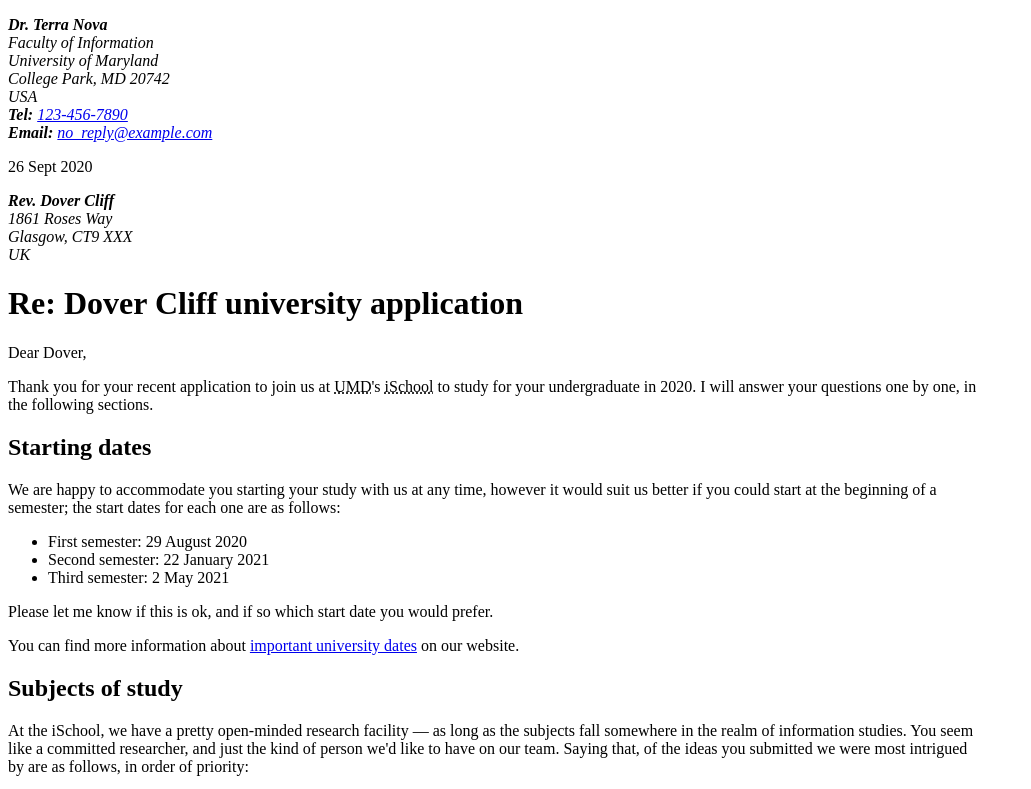
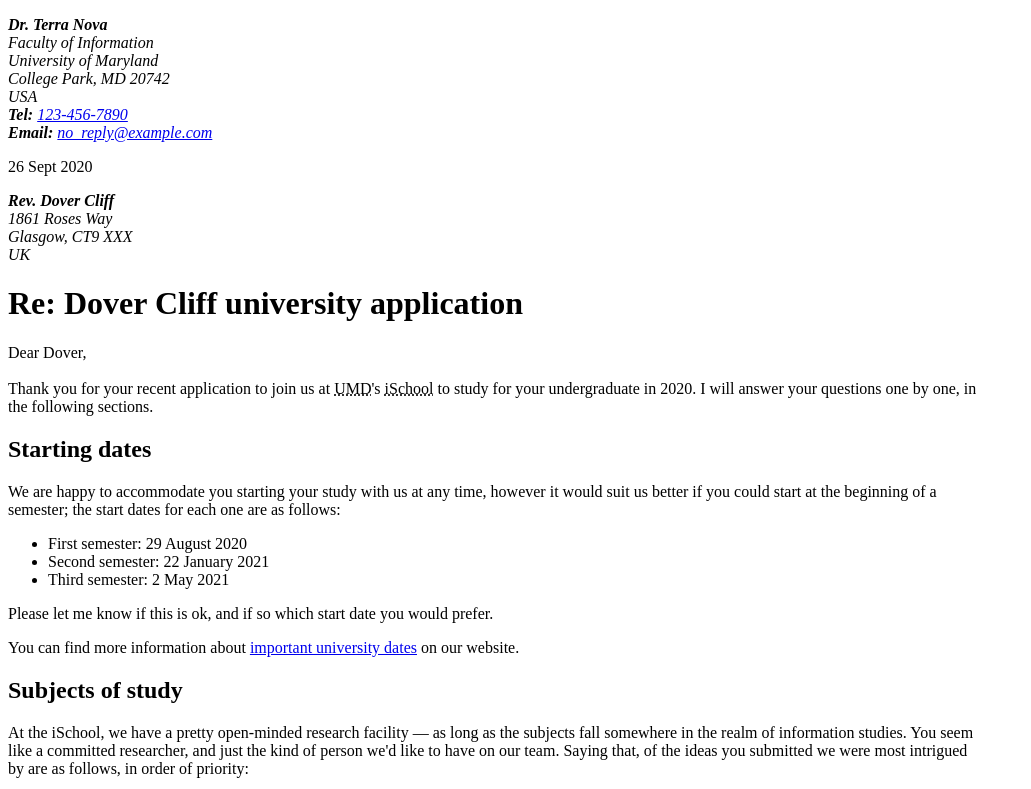
Before and after one commit to andcar23/andcar.github.io, a website: page public/lab_2/index.html in a window 1280 px wide. Shown: the top 789 px of the page, without its empty margins (0-1031 px from the left). Drawn offline with Linux system fonts and the light colour scheme.

Commit message:
Update index.html

```diff
--- a/public/lab_2/index.html
+++ b/public/lab_2/index.html
@@ -33,9 +33,9 @@
         </address>
 
        <h1>Re: Dover Cliff university application</h1>
-        <p>Dear Dover,</p>
-
-        <p>Thank you for your recent application to join us at <abbr title="University of Maryland">UMD</abbr>'s
+        <p>Dear Dover, <br>
+        <br>
+        Thank you for your recent application to join us at <abbr title="University of Maryland">UMD</abbr>'s
             <abbr title = "College of Information Studies">iSchool</abbr> to study for your undergraduate in 2020. I will answer your questions one by one, in <br>
             the following sections.
         </p>
```
